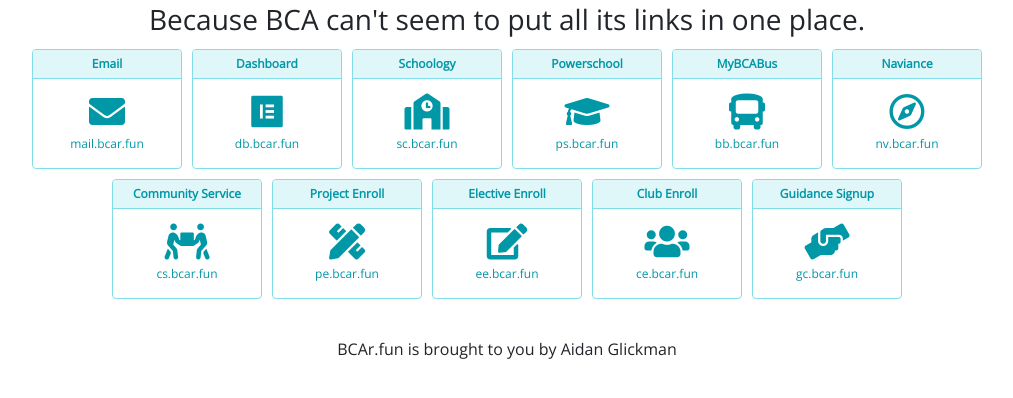
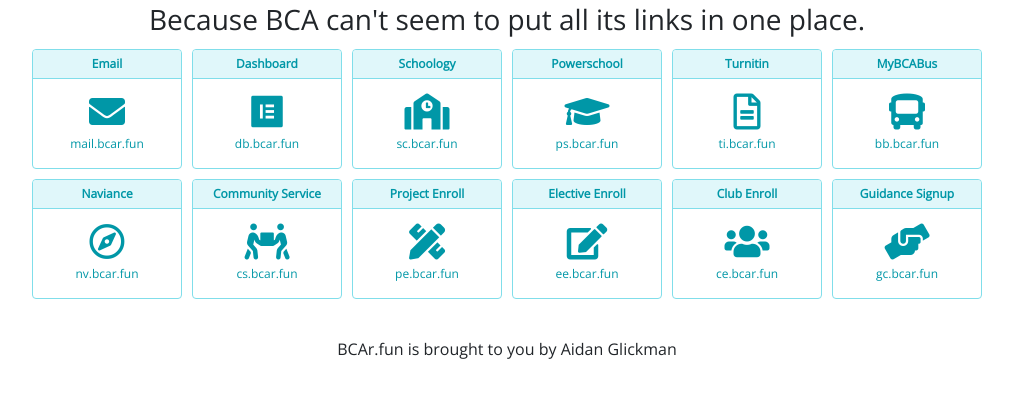
Before and after one commit to anli5005/bcar.fun, a plain HTML site: page index.html in a window 1280 px wide. Shown: the part 218-616 px from the top of the page, without its empty margins (133-1146 px from the left). Drawn offline with nearby package versions, Linux system fonts and the light colour scheme.

Commit message:
add turnitin

```diff
--- a/index.html
+++ b/index.html
@@ -62,6 +62,15 @@
 				  <div class="card-main">
 				    <i class="fas fa-graduation-cap"></i>
 				    <div class="main-description">ps.bcar.fun</div>
+				  </div>
+				</div>
+			</a>
+			<a href="http://ti.bcar.fun">
+				<div class="custcard">
+				  <div class="card-header">Turnitin</div>
+				  <div class="card-main">
+				    <i class="far fa-file-alt"></i>
+				    <div class="main-description">ti.bcar.fun</div>
 				  </div>
 				</div>
 			</a>
```
